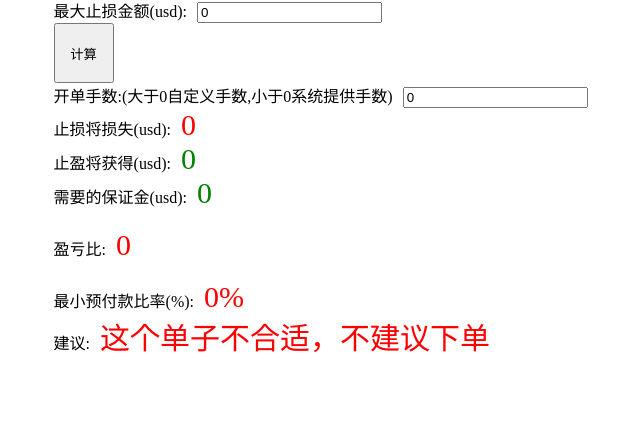
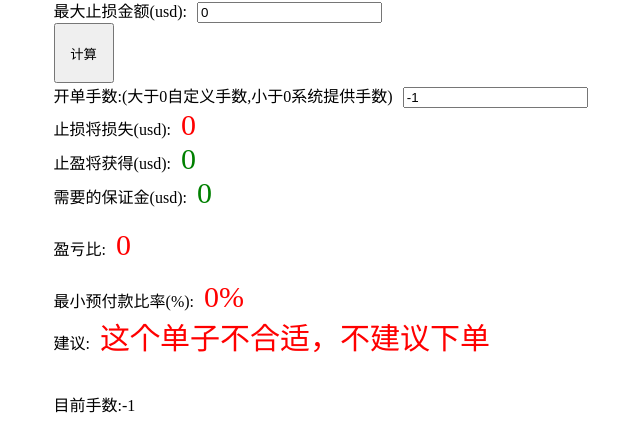
Before and after one commit to IShowCode-xt/trad, a Vue app: page / in a window 1280 px wide. Shown: the part 396-825 px from the top of the page, without its empty margins (460-1100 px from the left). Before the commit the page ends 800 px from the top, so only its background shows below. Built offline with nearby package versions, Linux system fonts and the light colour scheme.

Commit message:
'tradeComputedV2.0.2'

```diff
--- a/src/App.vue
+++ b/src/App.vue
@@ -25,6 +25,7 @@
       <span v-show="!isbzj">最小预付款比率(%):<span style="font-size: 30px; margin-left:  10px; color:red;">{{bzjlv}}%</span></span><br/>
       <span v-show="isheshi">建议:<span style="font-size: 30px; margin-left:  10px; color:red;">这个单子不合适，不建议下单</span></span><br/>
       <span v-show="!isheshi">建议:<span style="font-size: 30px; margin-left:  10px; color:green;">盈亏比合理，祝你好运</span></span><br/>
+      <p>目前手数:{{prhand}}</p>
     </div>
   </div>
 </template>
@@ -50,7 +51,7 @@ export default {
       accountloss:0.0,
       op:'EURUSD',
       profit:0.001,
-      prhand:0.0,
+      prhand:-1,
       bzj:0.53,
       bzjlv:0,
       yinkui:0,
```
